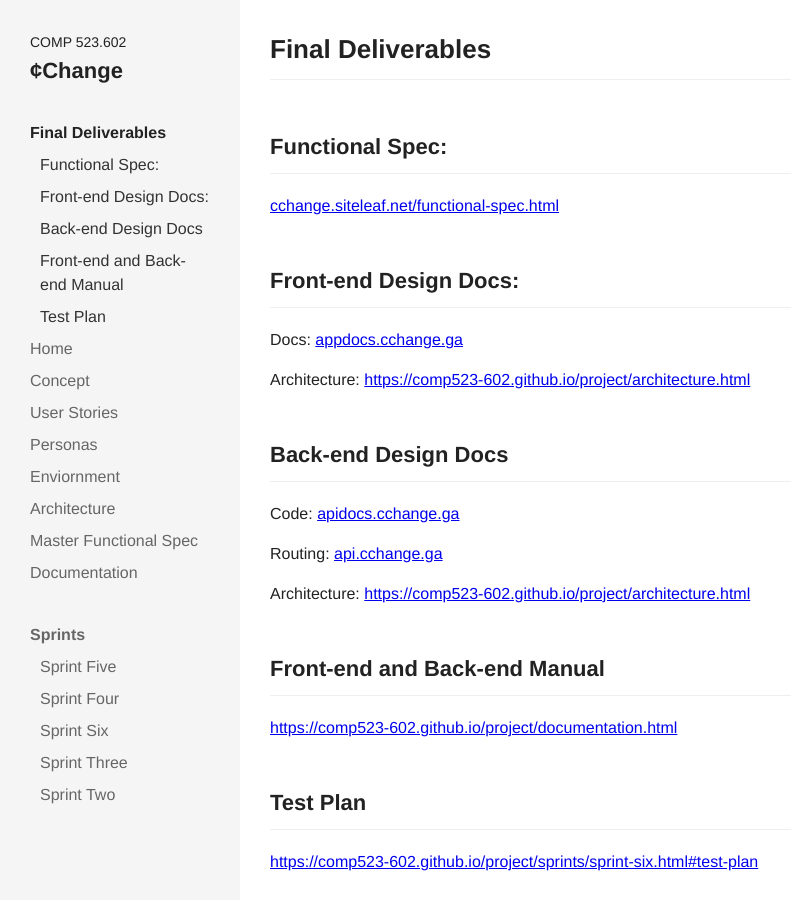
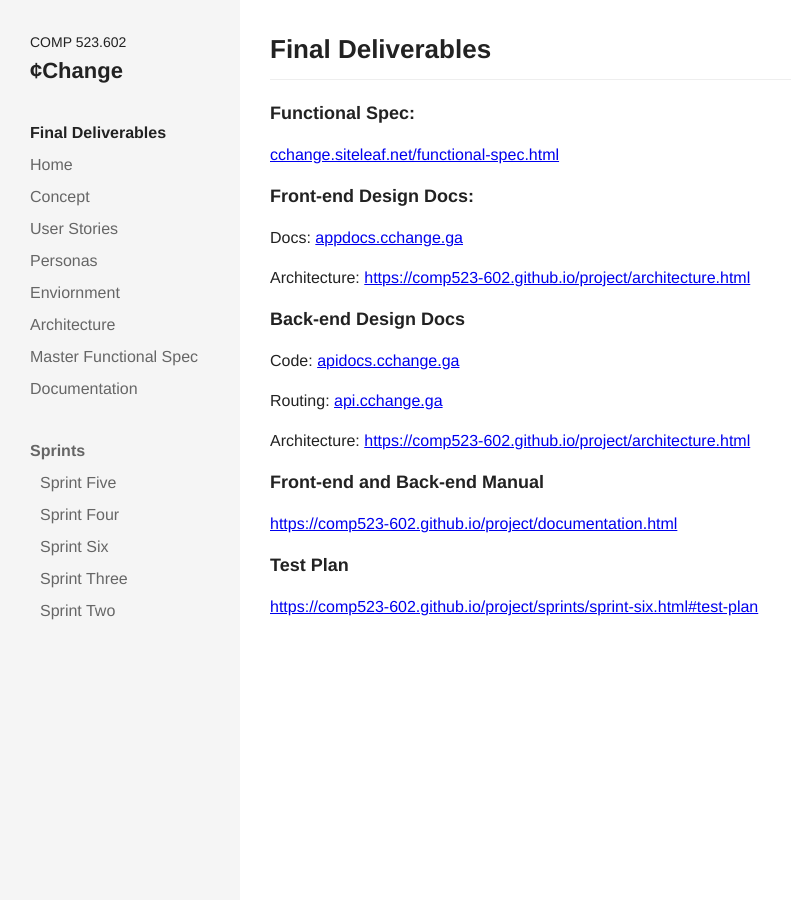
Before and after one commit to comp523-602/cchange-project, a Jekyll site: the page built from final-deliverables.markdown, in a window 1280 px wide. Shown: the whole page, without its empty margins (0-791 px from the left). Built offline with Jekyll 4.4.1, drawn with Linux system fonts in a browser that asks for light colours; nearby versions of some CDN libraries; our own code applies the rules of GitHub Pages for plain Markdown files.

Commit message:
Updated Final Deliverables

```diff
--- a/final-deliverables.markdown
+++ b/final-deliverables.markdown
@@ -3,15 +3,15 @@ title: Final Deliverables
 date: 2017-12-13 13:20:00 -05:00
 ---
 
-## Functional Spec:
+### Functional Spec:
 [cchange.siteleaf.net/functional-spec.html](cchange.siteleaf.net/functional-spec.html)
 
-## Front-end Design Docs:
+### Front-end Design Docs:
 Docs: [appdocs.cchange.ga](http://appdocs.cchange.ga)
 
 Architecture: [https://comp523-602.github.io/project/architecture.html](https://comp523-602.github.io/project/architecture.html)
 
-## Back-end Design Docs
+### Back-end Design Docs
 
 Code: [apidocs.cchange.ga](http://apidocs.cchange.ga)
 
@@ -19,8 +19,8 @@ Routing: [api.cchange.ga](http://api.cchange.ga)
 
 Architecture: [https://comp523-602.github.io/project/architecture.html](https://comp523-602.github.io/project/architecture.html)
 
-## Front-end and Back-end Manual
+### Front-end and Back-end Manual
 [https://comp523-602.github.io/project/documentation.html](https://comp523-602.github.io/project/documentation.html)
 
-## Test Plan
+### Test Plan
 [https://comp523-602.github.io/project/sprints/sprint-six.html#test-plan](https://comp523-602.github.io/project/sprints/sprint-six.html#test-plan)
```
